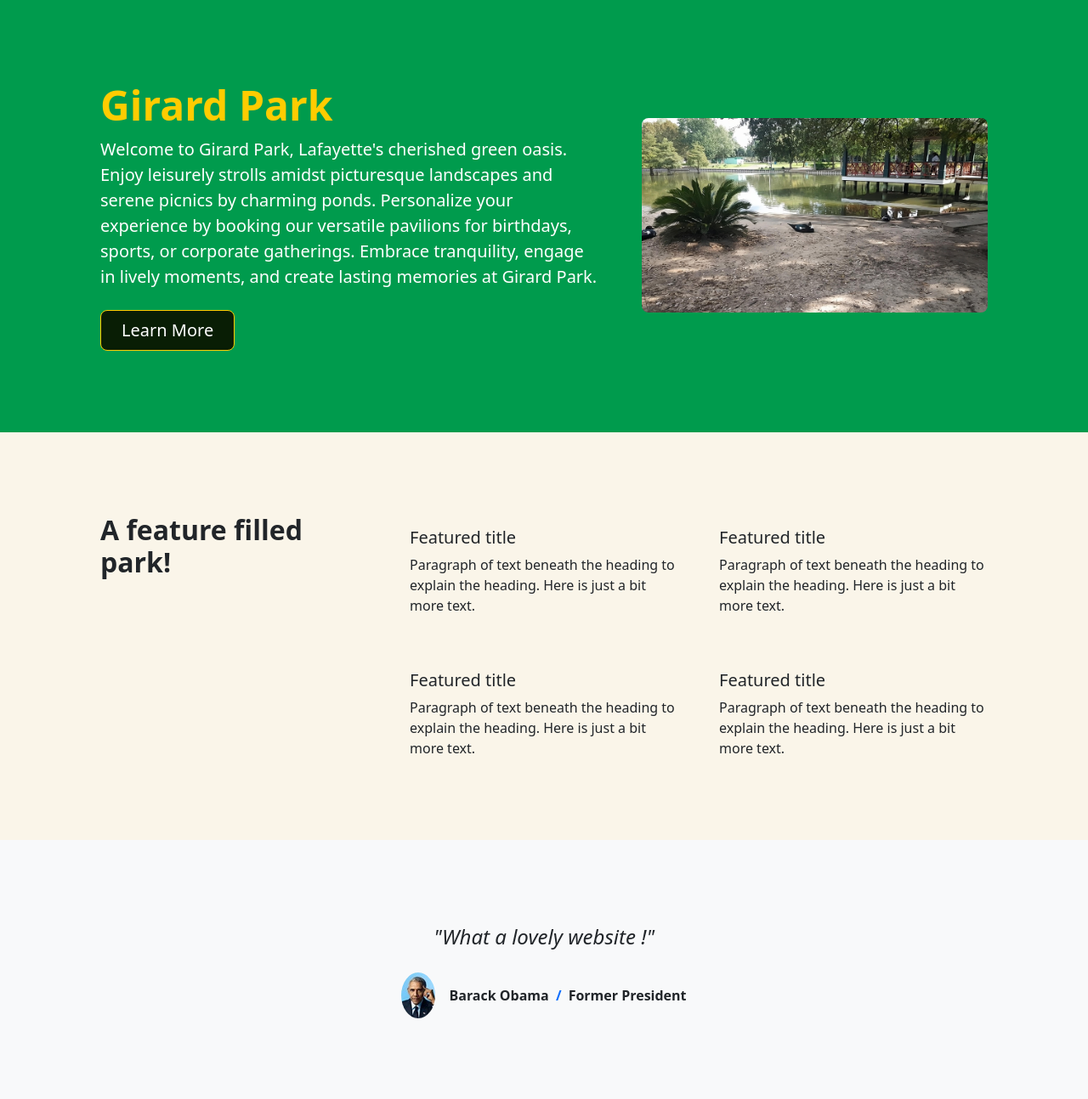
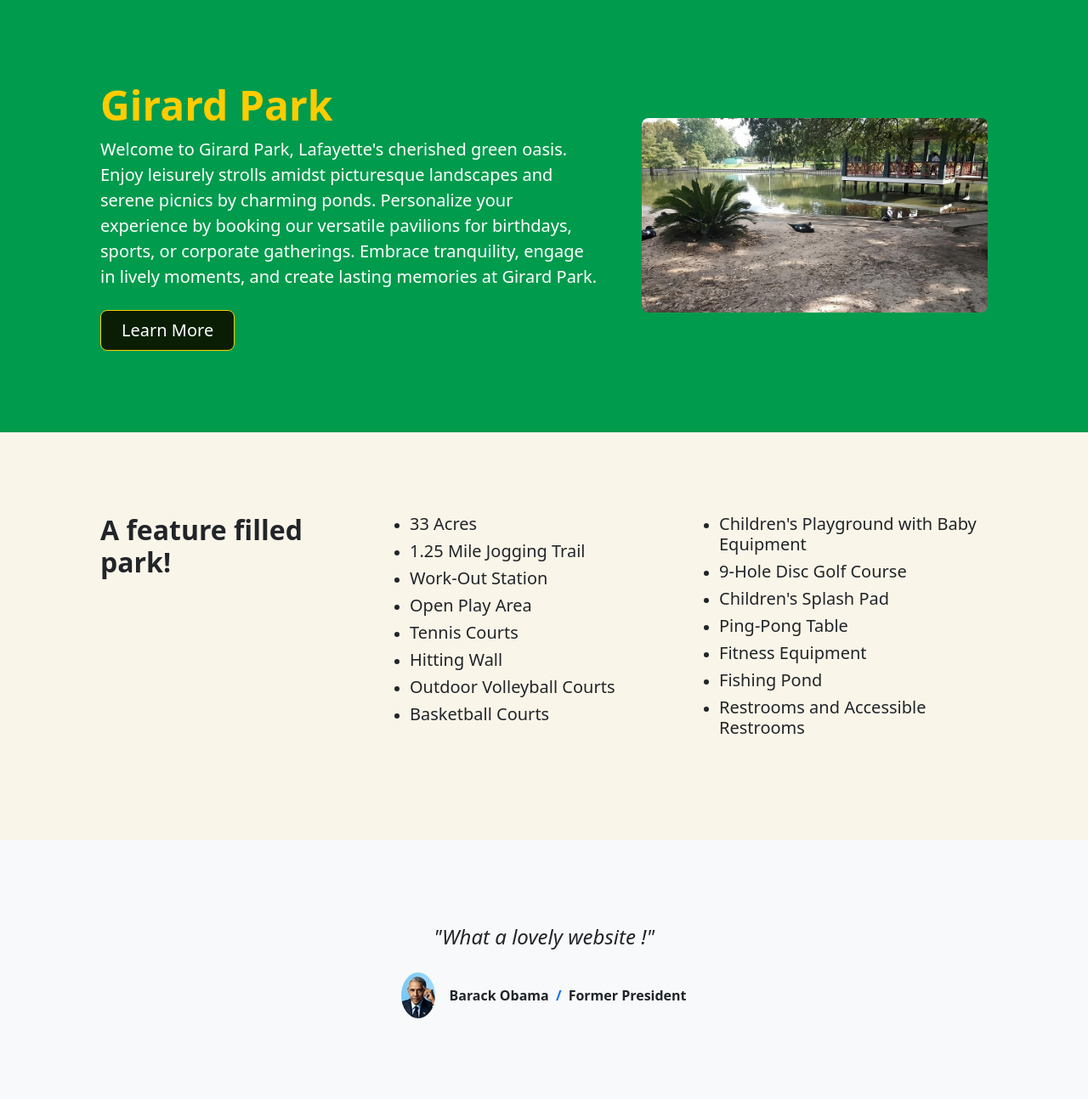
Before and after one commit to rommethecoder/ParkWeb, a Django app: page / in a window 1280 px wide. Shown: the part 57-1351 px from the top of the page at 85% size. Run offline with Django 4.2, Linux system fonts and the light colour scheme; some libraries are stand-ins or nearby versions.

Commit message:
Fills feature list

```diff
--- a/Django/app/templates/home.html
+++ b/Django/app/templates/home.html
@@ -39,34 +39,26 @@
             <div class="col-lg-4 mb-5 mb-lg-0"><h2 class="fw-bolder mb-0">A feature filled park!</h2></div>
             <div class="col-lg-8">
                 <div class="row gx-5 row-cols-1 row-cols-md-2">
-                    <div class="col mb-5 h-100">
-                        <div class="feature bg-primary bg-gradient text-white rounded-3 mb-3"><i
-                                class="bi bi-collection"></i></div>
-                        <h2 class="h5">Featured title</h2>
-                        <p class="mb-0">Paragraph of text beneath the heading to explain the heading. Here is just a bit
-                            more text.</p>
-                    </div>
-                    <div class="col mb-5 h-100">
-                        <div class="feature bg-primary bg-gradient text-white rounded-3 mb-3"><i
-                                class="bi bi-building"></i></div>
-                        <h2 class="h5">Featured title</h2>
-                        <p class="mb-0">Paragraph of text beneath the heading to explain the heading. Here is just a bit
-                            more text.</p>
-                    </div>
-                    <div class="col mb-5 mb-md-0 h-100">
-                        <div class="feature bg-primary bg-gradient text-white rounded-3 mb-3"><i
-                                class="bi bi-toggles2"></i></div>
-                        <h2 class="h5">Featured title</h2>
-                        <p class="mb-0">Paragraph of text beneath the heading to explain the heading. Here is just a bit
-                            more text.</p>
-                    </div>
-                    <div class="col h-100">
-                        <div class="feature bg-primary bg-gradient text-white rounded-3 mb-3"><i
-                                class="bi bi-toggles2"></i></div>
-                        <h2 class="h5">Featured title</h2>
-                        <p class="mb-0">Paragraph of text beneath the heading to explain the heading. Here is just a bit
-                            more text.</p>
-                    </div>
+                    <ul>
+                        <li><h2 class="h5">33 Acres</h2></li>
+                        <li><h2 class="h5">1.25 Mile Jogging Trail</h2></li>
+                        <li><h2 class="h5">Work-Out Station</h2></li>
+                        <li><h2 class="h5">Open Play Area</h2></li>
+                        <li><h2 class="h5">Tennis Courts</h2></li>
+                        <li><h2 class="h5">Hitting Wall</h2></li>
+                        <li><h2 class="h5">Outdoor Volleyball Courts</h2></li>
+                        <li><h2 class="h5">Basketball Courts</h2></li>
+                    </ul>
+                    <ul>
+                        <li><h2 class="h5">Children's Playground with Baby Equipment</h2></li>
+                        <li><h2 class="h5">9-Hole Disc Golf Course</h2></li>
+                        <li><h2 class="h5">Children's Splash Pad</h2></li>
+                        <li><h2 class="h5">Ping-Pong Table</h2></li>
+                        <li><h2 class="h5">Fitness Equipment</h2></li>
+                        <li><h2 class="h5">Fishing Pond</h2></li>
+                        <li><h2 class="h5">Restrooms and Accessible Restrooms</h2></li>
+                    </ul>
+
                 </div>
             </div>
         </div>
--- a/Django/backend/settings.py
+++ b/Django/backend/settings.py
@@ -77,7 +77,7 @@ DATABASES = {
         'ENGINE': 'django.db.backends.mysql',
         'NAME': 'appDB',
         'USER': 'root',  # replace with your specific mysql username
-        'PASSWORD': 'root',  # replace with your specific mysql password
+        'PASSWORD': '',  # replace with your specific mysql password
         'HOST': 'localhost',  # or the hostname where your MySQL server is running
         'PORT': '3306',  # or the port on which your MySQL server is listening
     }
```
Also changed, not shown: Django/calendarapp/migrations/0001_initial.py (deleted), Django/calendarapp/migrations/0002_alter_event_eventid.py (deleted), 1 other file.
